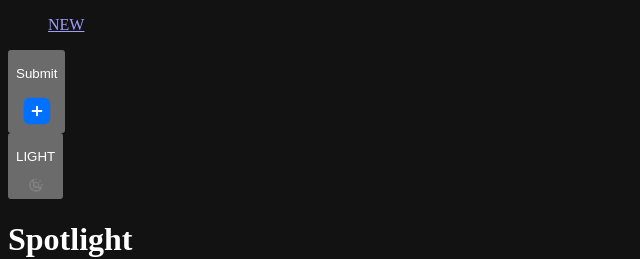
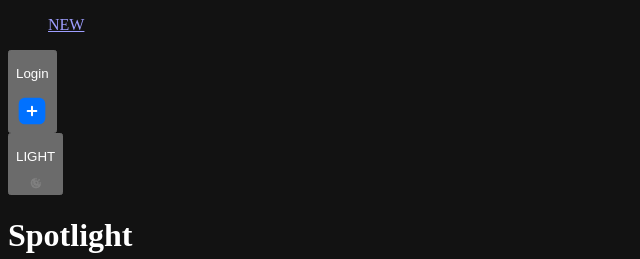
Before and after one commit to mrxnn/uzzn-w, a Next.js app: page / in a window 1280 px wide. Shown: the part 272-531 px from the top of the page, without its empty margins (0-640 px from the left). Built offline with nearby package versions, Linux system fonts and the light colour scheme.

Commit message:
Enhancements

```diff
--- a/components/Navbar.js
+++ b/components/Navbar.js
@@ -31,9 +31,9 @@ export default function Navbar() {
 export const Logo = () => {
   return (
     <Link href="/">
-      <a className="inline-block">
+      <a className="inline-block transform translate-y-[2px]">
         <p className="text-xl font-extrabold tracking-widest">DSSX</p>
-        <p className="text-gray-500  text-[0.50rem] tracking-[0.38em]">
+        <p className="text-gray-500 text-[0.50rem] tracking-[0.38em] mt-[-2px]">
           ACADEMY
         </p>
       </a>
@@ -76,9 +76,16 @@ export const ListItem = ({ LinkText, LinkURL, BadgeText, BadgeColor }) => {
 // Navbar CTA
 export const CTA = () => {
   return (
-    <button className="flex justify-center items-center hover:bg-gray-100 dark:hover:bg-gray-800 px-3 py-2 rounded-lg focus:outline-none focus:ring">
-      <p className="mr-2 text-[#0071FF] font-medium">Submit</p>
-      <svg xmlns="http://www.w3.org/2000/svg" height="32" viewBox="0 0 24 24">
+    <button className="flex items-center hover:bg-gray-100 dark:hover:bg-gray-900 px-3 py-2 rounded-lg focus:outline-none focus:ring transform translate-y-[-1px]">
+      <p className="mr-2 text-[#0071FF] font-semibold transform translate-y-[1px]">
+        Login
+      </p>
+      <svg
+        xmlns="http://www.w3.org/2000/svg"
+        height="32"
+        viewBox="0 0 24 24"
+        className="transform translate-y-[-1px]"
+      >
         <g fill="none" className="nc-icon-wrapper">
           <path
             d="M16.667 2H7.333C3.93 2 2 3.929 2 7.333v9.334C2 20.062 3.92 22 7.333 22h9.334C20.07 22 22 20.062 22 16.667V7.333C22 3.93 20.071 2 16.667 2z"
--- a/components/ThemeToggle.js
+++ b/components/ThemeToggle.js
@@ -5,9 +5,9 @@ export default function ThemeToggle() {
   return (
     <button
       onClick={() => setTheme(theme === "light" ? "dark" : "light")}
-      className="bg-gray-300 dark:bg-gray-800 h-8 flex items-center justify-center rounded-lg px-2 focus:outline-none focus:ring fixed bottom-8 right-8 z-50"
+      className="bg-gray-200 dark:bg-gray-900 h-8 flex items-center justify-center rounded-lg px-2 focus:outline-none focus:ring fixed bottom-8 right-8 z-50"
     >
-      <p className="text-xs font-medium tracking-[3px] text-gray-500 mr-[2px] transform translate-y-[1.5px]">
+      <p className="text-xs font-semibold tracking-[1px] text-gray-500 mr-[2px] transform translate-y-[1.6px]">
         {theme === "light" ? "DARK" : "LIGHT"}
       </p>
 
@@ -15,14 +15,14 @@ export default function ThemeToggle() {
         xmlns="http://www.w3.org/2000/svg"
         fill="none"
         viewBox="0 0 24 24"
-        height="16"
+        height="12"
       >
         <path
           className={theme === "light" ? "block" : "hidden"}
           strokeLinecap="round"
           strokeLinejoin="round"
           stroke="gray"
-          strokeWidth={2}
+          strokeWidth={3}
           d="M20.354 15.354A9 9 0 018.646 3.646 9.003 9.003 0 0012 21a9.003 9.003 0 008.354-5.646z"
         />
         <path
@@ -30,7 +30,7 @@ export default function ThemeToggle() {
           strokeLinecap="round"
           strokeLinejoin="round"
           stroke="gray"
-          strokeWidth={2}
+          strokeWidth={3}
           d="M12 3v1m0 16v1m9-9h-1M4 12H3m15.364 6.364l-.707-.707M6.343 6.343l-.707-.707m12.728 0l-.707.707M6.343 17.657l-.707.707M16 12a4 4 0 11-8 0 4 4 0 018 0z"
         />
       </svg>
```
